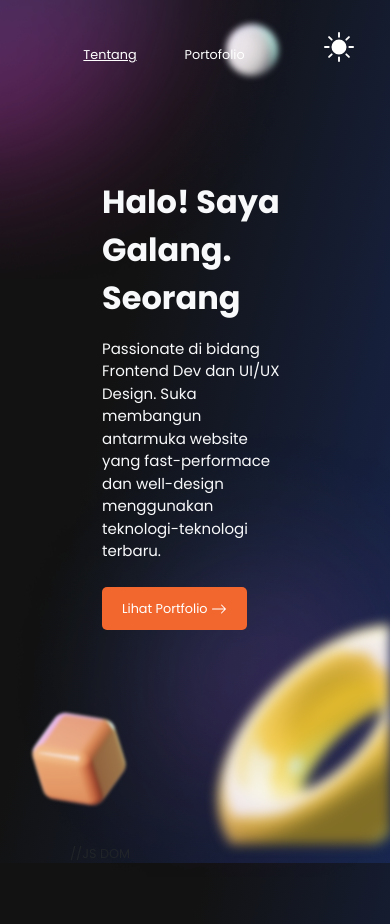
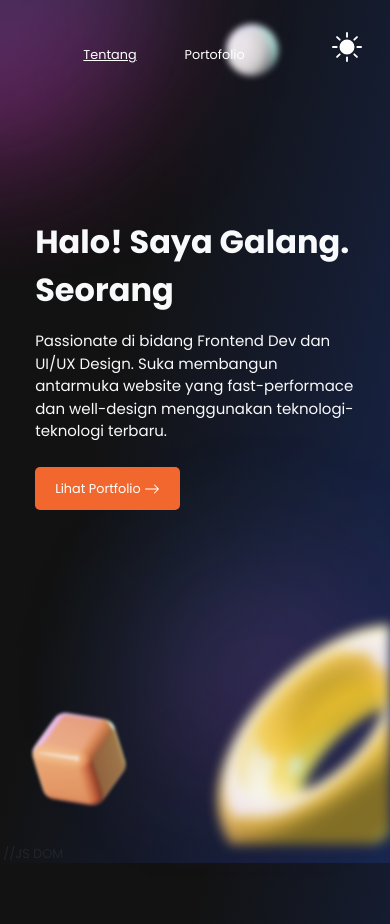
Before and after one commit to outlaw1344/portfolio, a website: page index.html in a window 390 px wide. Drawn offline with nearby package versions, Linux system fonts and the light colour scheme; some packages are replaced by stand-ins of ours; a script that the page names is missing.

Commit message:
ubah padding style.css tampilan mobile

```diff
--- a/style.css
+++ b/style.css
@@ -202,6 +202,10 @@
 
 
 @media only screen and (max-width: 768px) {
+    body {
+        padding: 0 0.2rem;
+    }
+
     .container {
         padding: 2rem;
     }
@@ -215,7 +219,7 @@
     }
 
     .navbar {
-        padding: 2rem 1.5rem;
+        padding: 2rem 1rem;
     }
 
     .navbar-nav {
```
